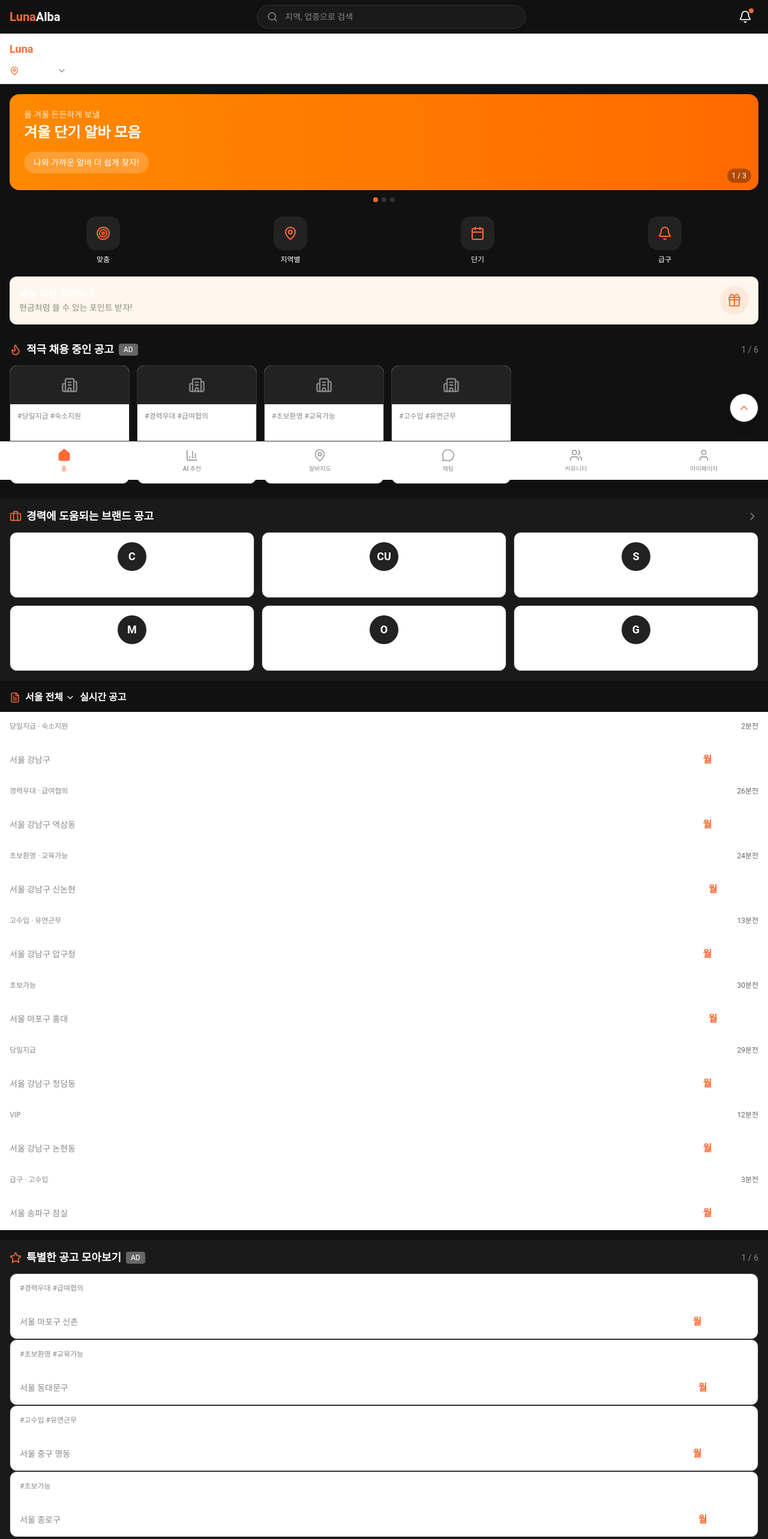
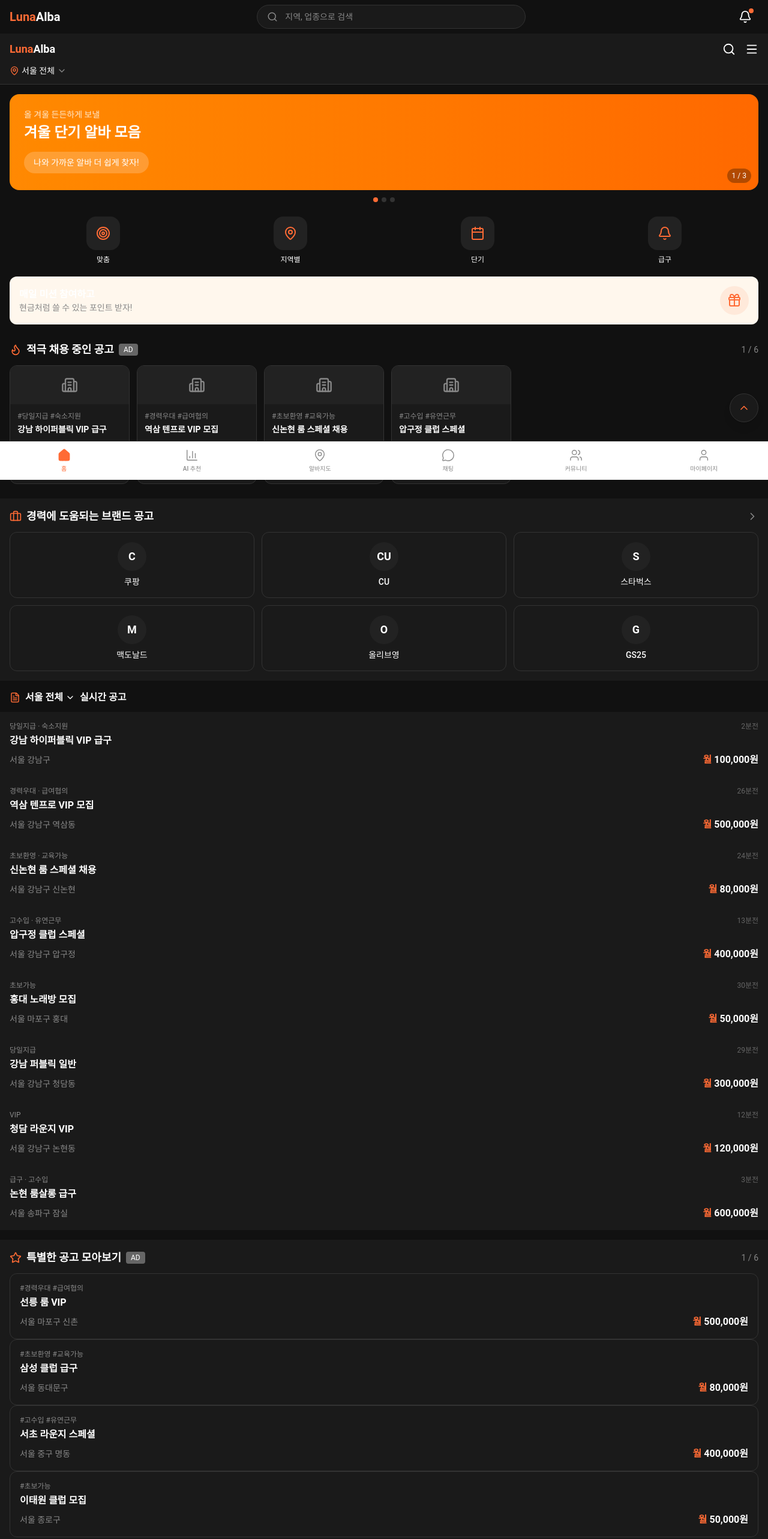
Before and after one commit to teo53/modification-page, a React (Vite) app: page / in a window 1280 px wide. Shown: the top 2566 px of the page at 60% size. Built offline with nearby package versions, Linux system fonts and the light colour scheme.

Commit message:
fix: Update Home.tsx to use theme-aware bg-card instead of hardcoded bg-white
Replaced 8 occurrences of bg-white with bg-card to properly support
both dark and light themes via the new theme toggle system.

```diff
--- a/src/pages/Home.tsx
+++ b/src/pages/Home.tsx
@@ -63,7 +63,7 @@ const Home: React.FC = () => {
     <PullToRefresh onRefresh={handleRefresh} isRefreshing={isRefreshing}>
       <div ref={containerRef} className="min-h-screen bg-background pb-4">
         {/* Header */}
-        <header className="sticky top-0 z-50 bg-white border-b border-border">
+        <header className="sticky top-0 z-50 bg-card border-b border-border">
           <div className="flex items-center justify-between px-4 py-3">
             <h1 className="text-lg font-bold">
               <span className="text-primary">Luna</span>
@@ -94,7 +94,7 @@ const Home: React.FC = () => {
               <motion.div
                 initial={{ opacity: 0, y: -10 }}
                 animate={{ opacity: 1, y: 0 }}
-                className="absolute left-4 right-4 mt-2 bg-white rounded-xl shadow-lg border border-border z-50"
+                className="absolute left-4 right-4 mt-2 bg-card rounded-xl shadow-lg border border-border z-50"
               >
                 {locations.map((loc) => (
                   <button
@@ -197,7 +197,7 @@ const Home: React.FC = () => {
               <Link key={ad.id} to={`/ad/${ad.id}`} className="flex-shrink-0 w-[200px]">
                 <motion.div
                   whileTap={{ scale: 0.98 }}
-                  className="bg-white rounded-xl border border-border overflow-hidden"
+                  className="bg-card rounded-xl border border-border overflow-hidden"
                 >
                   {/* Company Logo Area */}
                   <div className="h-16 bg-accent flex items-center justify-center relative">
@@ -238,7 +238,7 @@ const Home: React.FC = () => {
               <Link key={brand.id} to={`/search?brand=${brand.name}`}>
                 <motion.div
                   whileTap={{ scale: 0.98 }}
-                  className="bg-white rounded-xl p-4 text-center border border-border"
+                  className="bg-card rounded-xl p-4 text-center border border-border"
                 >
                   <div className="w-12 h-12 bg-accent rounded-full flex items-center justify-center mx-auto mb-2">
                     <span className="text-lg font-bold text-text-main">{brand.initial}</span>
@@ -265,7 +265,7 @@ const Home: React.FC = () => {
               <Link key={ad.id} to={`/ad/${ad.id}`}>
                 <motion.div
                   whileTap={{ backgroundColor: '#f5f5f5' }}
-                  className="px-4 py-4 bg-white"
+                  className="px-4 py-4 bg-card"
                 >
                   <div className="flex justify-between items-start mb-1">
                     <p className="text-xs text-text-muted truncate flex-1">
@@ -304,7 +304,7 @@ const Home: React.FC = () => {
               <Link key={ad.id} to={`/ad/${ad.id}`}>
                 <motion.div
                   whileTap={{ scale: 0.99 }}
-                  className="bg-white rounded-xl p-4 border border-border"
+                  className="bg-card rounded-xl p-4 border border-border"
                 >
                   <p className="text-xs text-text-muted mb-1">
                     #{ad.badges.join(' #')}
@@ -341,7 +341,7 @@ const Home: React.FC = () => {
                 if (!ad) return null;
                 return (
                   <Link key={view.id} to={`/ad/${ad.id}`} className="flex-shrink-0 w-[150px]">
-                    <div className="bg-white rounded-xl border border-border overflow-hidden">
+                    <div className="bg-card rounded-xl border border-border overflow-hidden">
                       <div className="h-20 bg-accent flex items-center justify-center">
                         <Building2 size={24} className="text-text-muted" />
                       </div>
@@ -374,7 +374,7 @@ const Home: React.FC = () => {
           initial={{ opacity: 0 }}
           animate={{ opacity: 1 }}
           onClick={() => window.scrollTo({ top: 0, behavior: 'smooth' })}
-          className="fixed bottom-24 right-4 w-12 h-12 bg-white rounded-full shadow-lg border border-border flex items-center justify-center z-40"
+          className="fixed bottom-24 right-4 w-12 h-12 bg-card rounded-full shadow-lg border border-border flex items-center justify-center z-40"
         >
           <ChevronRight size={20} className="text-primary rotate-[-90deg]" />
         </motion.button>
```
